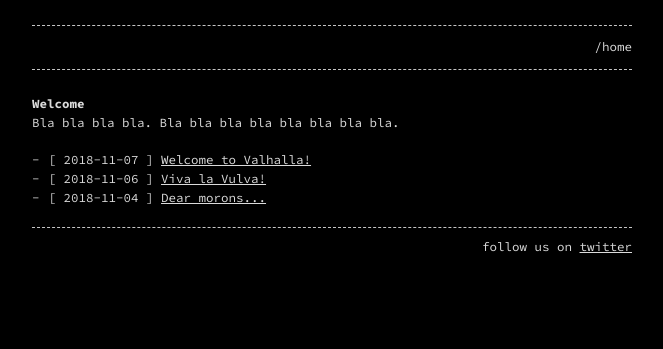
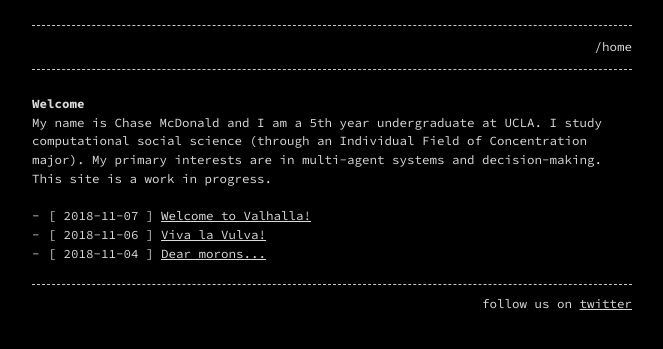
Before and after one commit to chasemcd/chasemcd.github.io, a Jekyll site: the page built from index.md, in a window 1280 px wide. Shown: the top 349 px of the page, without its empty margins (308-971 px from the left). Built offline with Jekyll 4.4.1, drawn with Linux system fonts in a browser that asks for light colours.

Commit message:
Update index.md

```diff
--- a/index.md
+++ b/index.md
@@ -6,4 +6,6 @@ permalink: /
 
 # Welcome
 
-Bla bla bla bla. Bla bla bla bla bla bla bla bla.
+My name is Chase McDonald and I am a 5th year undergraduate at UCLA. I study computational social science (through an Individual Field of Concentration major). My primary interests are in multi-agent systems and decision-making.
+
+This site is a work in progress.
```
